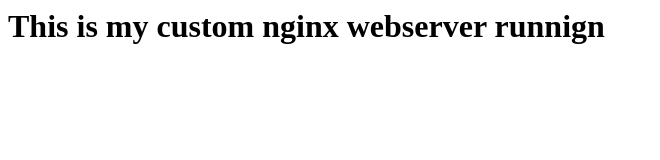
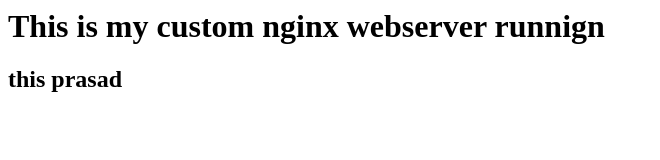
Before and after one commit to prasad888/docker-nginx, a plain HTML site: page index.html in a window 1280 px wide. Shown: the whole page, without its empty margins (0-660 px from the left). Drawn offline with Linux system fonts and the light colour scheme.

Commit message:
Update index.html

```diff
--- a/index.html
+++ b/index.html
@@ -1 +1,2 @@
 <h1> This is my custom nginx webserver runnign</h1>
+<h2>this prasad</h2>
```
